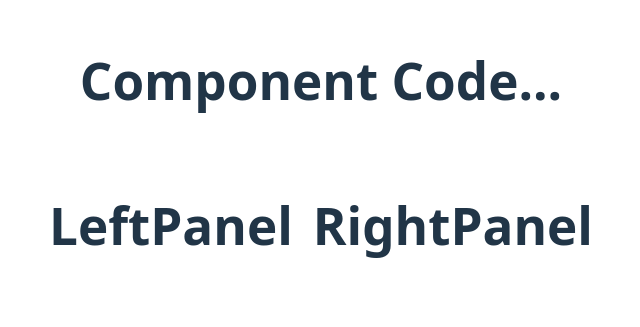
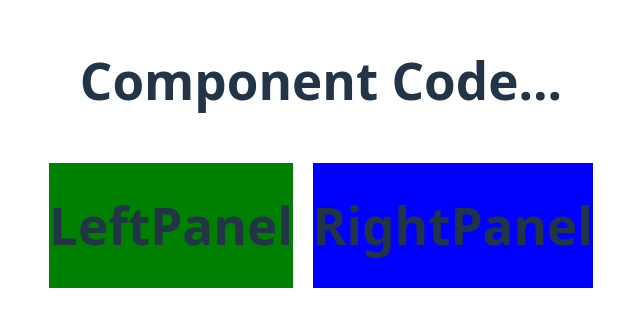
Before and after one commit to DebaKaran/react-desgin, a React (Vite) app in the folder layout-component/: page / in a window 1280 px wide. Shown: the part 257-584 px from the top of the page, without its empty margins (319-959 px from the left). Built offline with nearby package versions, Linux system fonts and the light colour scheme.

Commit message:
Added Background for left and right pane

```diff
--- a/layout-component/src/components/styled/ScreenSplit.styled.js
+++ b/layout-component/src/components/styled/ScreenSplit.styled.js
@@ -3,9 +3,13 @@ import styled from "styled-components";
 export const ScreenSplitContainer = styled.div`
     display: flex;
     gap: 20px;
-    justify-items: center;
 `;
 
-export const LeftPanelContainer = styled.div``;
+export const LeftPanelContainer = styled.div`
+    flex: 1;
+    background-color: green;
+`;
 
-export const RightPanelContainer = styled.div``;
+export const RightPanelContainer = styled.div`
+    background-color: blue;
+`;
```
